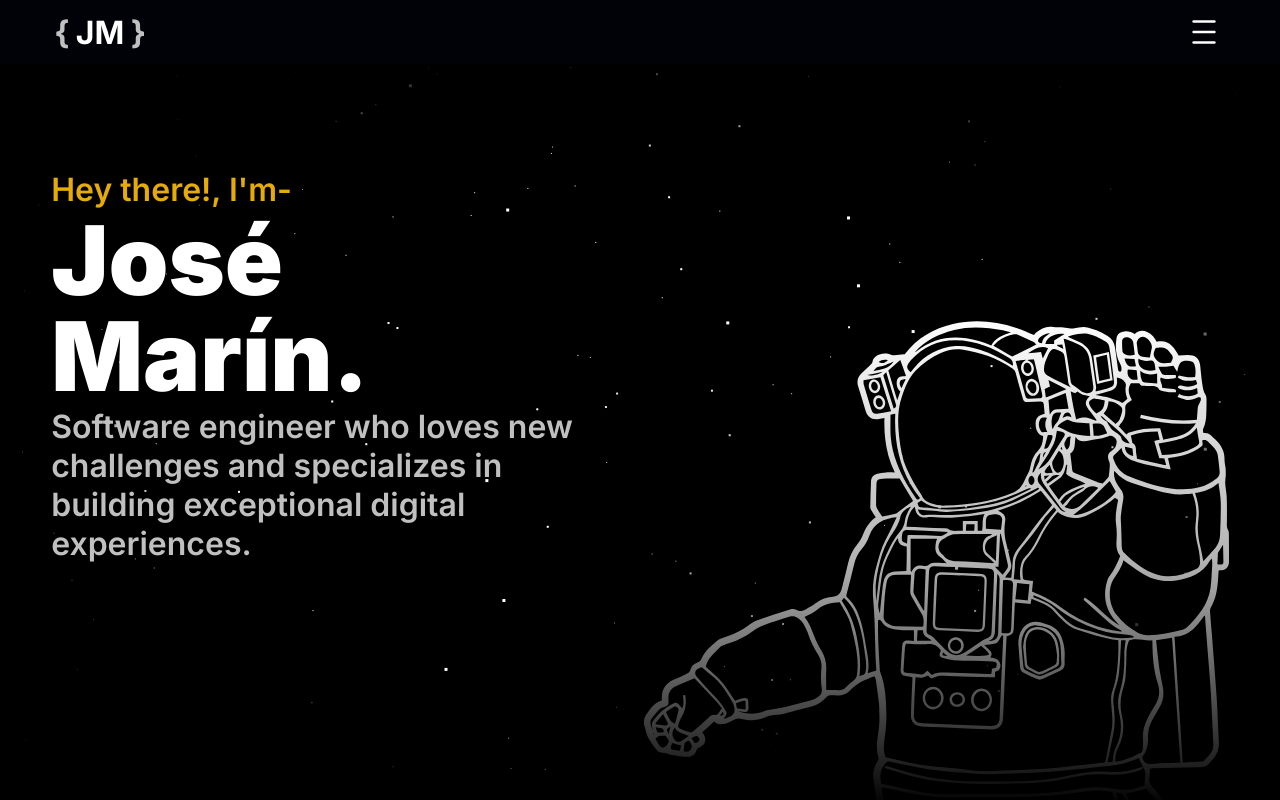
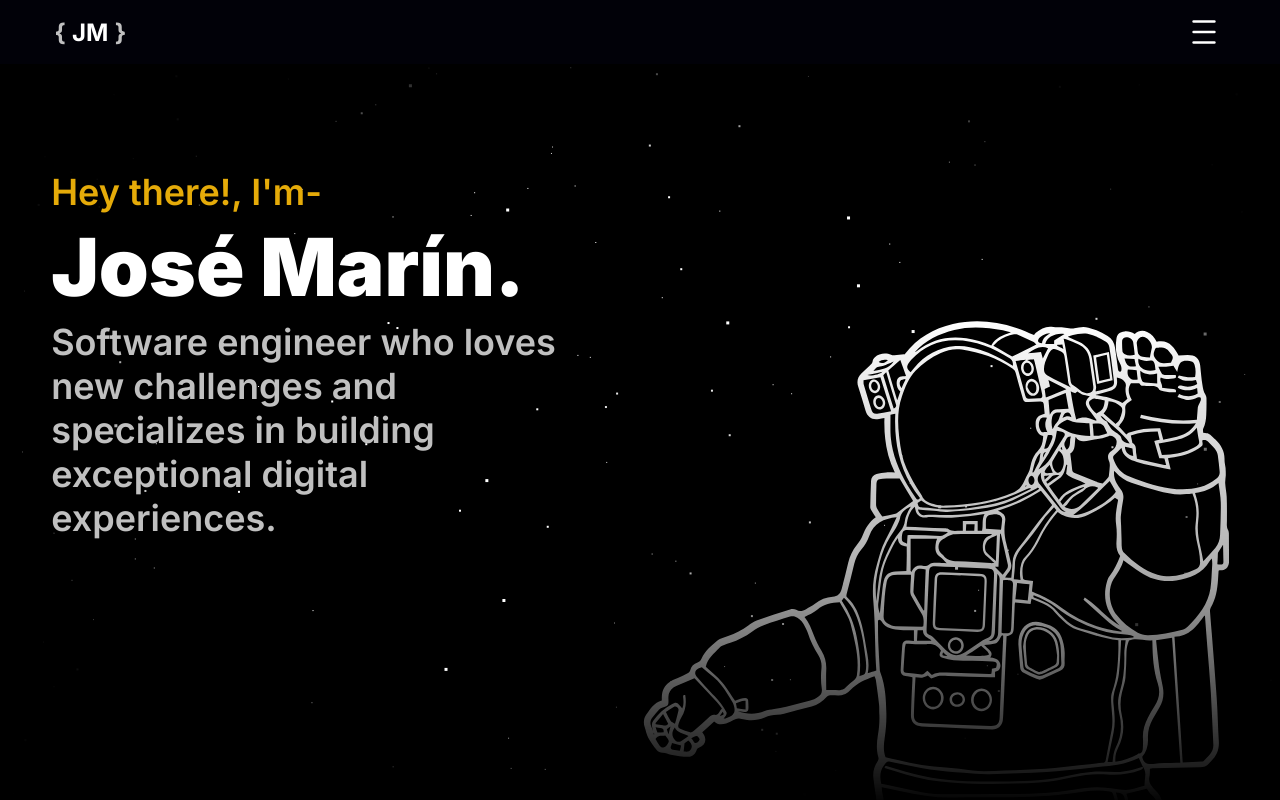
Before and after one commit to josema03/portfolio, a Next.js app: page / in a window 1280 px wide. Shown: the top 800 px of the page. Built offline with nearby package versions, Linux system fonts and the light colour scheme.

Commit message:
feat: updates text size in theme

```diff
--- a/components/HeroSection.tsx
+++ b/components/HeroSection.tsx
@@ -114,7 +114,7 @@ const HeroSection = ({
               <Typography
                 fontColor="textAccent"
                 fontWeight={{ _: "600" }}
-                fontSize={{ _: 2, xl: 3 }}
+                fontSize={{ _: 3, xl: 4 }}
                 my={{ _: 1, xl: 2 }}
               >
                 {intro}
@@ -129,8 +129,8 @@ const HeroSection = ({
               <Typography
                 fontColor="textPrimary"
                 fontWeight={{ _: "900" }}
-                fontSize={{ _: 4, xl: 5 }}
-                lineHeight={{ _: 4, xl: 5 }}
+                fontSize={{ _: 5, xl: 7 }}
+                lineHeight={{ _: 5, xl: 7 }}
                 my={{ _: 1, xl: 2 }}
               >
                 {name}
@@ -145,7 +145,7 @@ const HeroSection = ({
               <Typography
                 fontColor="textSecondary"
                 fontWeight={{ _: "600" }}
-                fontSize={{ _: 2, xl: 3 }}
+                fontSize={{ _: 3, xl: 4 }}
                 my={{ _: 1, xl: 2 }}
               >
                 {description}
--- a/components/SidebarOption.tsx
+++ b/components/SidebarOption.tsx
@@ -40,7 +40,7 @@ const SidebarOption: React.FunctionComponent<SideOptionProps> = ({
         fontColor="textAccent"
         fontWeight="700"
         width={{ _: "2rem", md: "3rem" }}
-        fontSize={{ _: "2rem", md: "3rem" }}
+        fontSize={{ _: 4, md: 5 }}
         variants={typographyVariants}
         animate={animation}
         onMouseEnter={() => animation.start("onHover")}
@@ -55,7 +55,7 @@ const SidebarOption: React.FunctionComponent<SideOptionProps> = ({
         renderAs={motion.div}
         fontColor="textPrimary"
         fontWeight="700"
-        fontSize={{ _: "2rem", md: "3rem" }}
+        fontSize={{ _: 4, md: 5 }}
         variants={typographyVariants}
         animate={animation}
         onMouseEnter={() => animation.start("onHover")}
--- a/components/Typography.tsx
+++ b/components/Typography.tsx
@@ -21,7 +21,7 @@ const Typography: React.FunctionComponent<CustomTypographyProps & MotionProps> =
         color={
           typeof fontColor !== "undefined"
             ? theme.colors[fontColor]!.main
-            : "inherit"
+            : theme.colors.textPrimary!.main
         }
       >
         {props.children}
--- a/theme/theme.ts
+++ b/theme/theme.ts
@@ -40,8 +40,26 @@ declare module "styled-components" {
 
 const commonProperties: CommonProperties = {
   fontFamily: { heading: "Inter", body: "Inter" },
-  fontSizes: ["0.25rem", "0.5rem", "1rem", "2rem", "4rem", "6rem", "8rem"],
-  lineHeights: ["0.25rem", "0.5rem", "1rem", "2rem", "4rem", "6rem", "8rem"],
+  fontSizes: [
+    "0.25rem",
+    "0.5rem",
+    "1rem",
+    "1.5rem",
+    "2.25rem",
+    "3rem",
+    "4rem",
+    "5rem",
+  ],
+  lineHeights: [
+    "0.3125rem",
+    "0.625rem",
+    "1.25rem",
+    "1.875rem",
+    "2.8125rem",
+    "3.75rem",
+    "5rem",
+    "6.25rem",
+  ],
   breakpoints: ["0px", "320px", "425px", "768px", "1024px", "1200px"],
   space: ["0rem", "0.1rem", "0.2rem", "0.4rem", "0.8rem", "1.6rem", "3.2rem"],
 };
@@ -61,15 +79,15 @@ export const darkTheme: DefaultTheme = {
       dark: "#20115b",
       textContrast: "#ffffff",
     },
-    background: {
-      main: "#010108",
-      textContrast: "#ffffff",
-    },
     accent: {
       main: "#bc7201",
       light: "#e5ab09",
       dark: "#6a2202",
       textContrast: "#010108",
+    },
+    background: {
+      main: "#010108",
+      textContrast: "#ffffff",
     },
     textPrimary: {
       main: "#ffffff",
```
